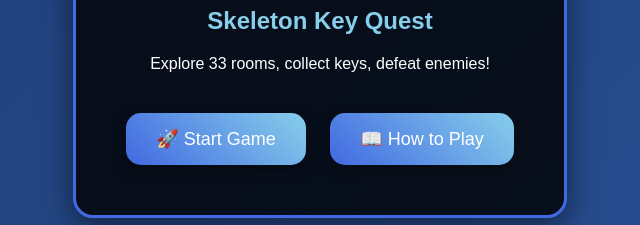
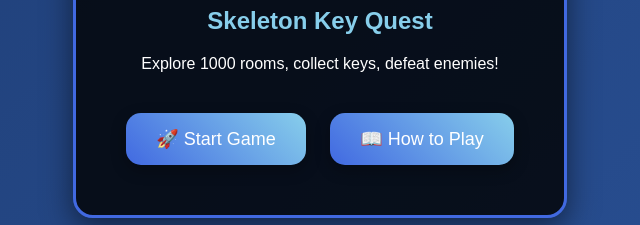
Before and after one commit to ShnakeIO/fme, a plain HTML site: page index.html in a window 1280 px wide. Shown: the part 335-560 px from the top of the page, 320-960 px from the left. Drawn offline with Linux system fonts and the light colour scheme.

Commit message:
Update index.html

```diff
--- a/index.html
+++ b/index.html
@@ -318,7 +318,7 @@
         <div class="menu-container">
             <h1>🎮 Outdoor Adventure</h1>
             <h2>Skeleton Key Quest</h2>
-            <p>Explore 33 rooms, collect keys, defeat enemies!</p>
+            <p>Explore 1000 rooms, collect keys, defeat enemies!</p>
             <button id="startGameBtn" class="menu-btn">🚀 Start Game</button>
             <button id="instructionsBtn" class="menu-btn">📖 How to Play</button>
         </div>
```
